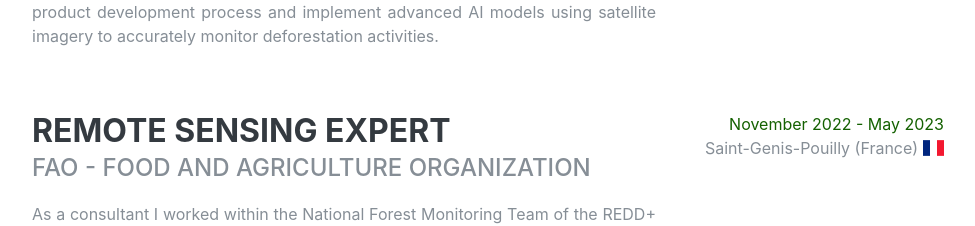
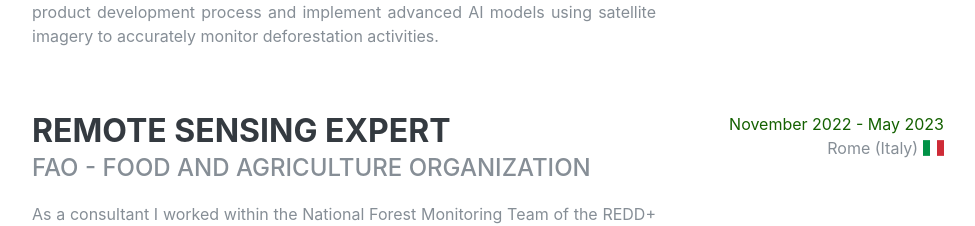
Before and after one commit to 12rambau/web-resume, a website: page index.html in a window 1280 px wide. Shown: the part 1103-1329 px from the top of the page, without its empty margins (288-1263 px from the left). Drawn offline with Linux system fonts and the light colour scheme; a web font is replaced by a local one.

Commit message:
update place for FAO related work

```diff
--- a/index.html
+++ b/index.html
@@ -242,8 +242,8 @@
             <div class="resume-date text-md-right">
               <span class="text-primary">November 2022 - May 2023</span>
               <p>
-                Saint-Genis-Pouilly (France)
-                <i class="flag-icon flag-icon-fr"></i>
+                Rome (Italy)
+                <i class="flag-icon flag-icon-it"></i>
               </p>
             </div>
           </div>
```
